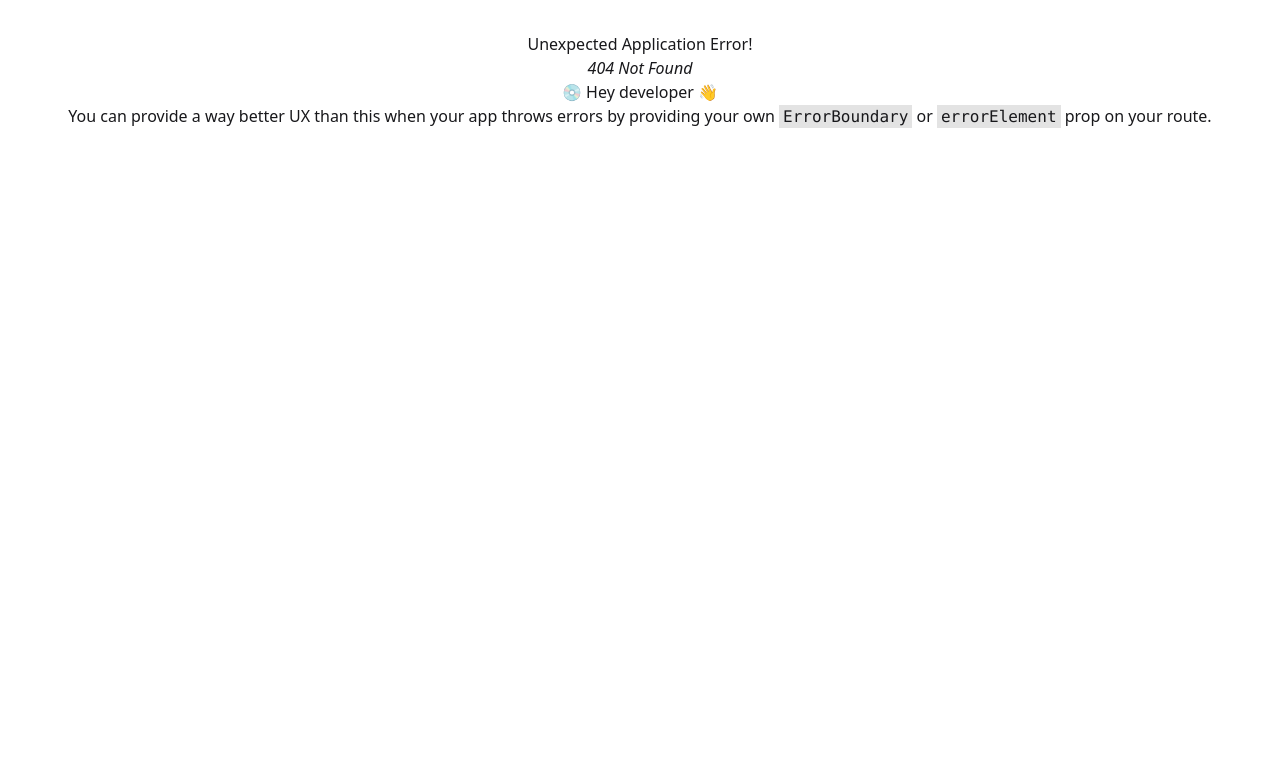
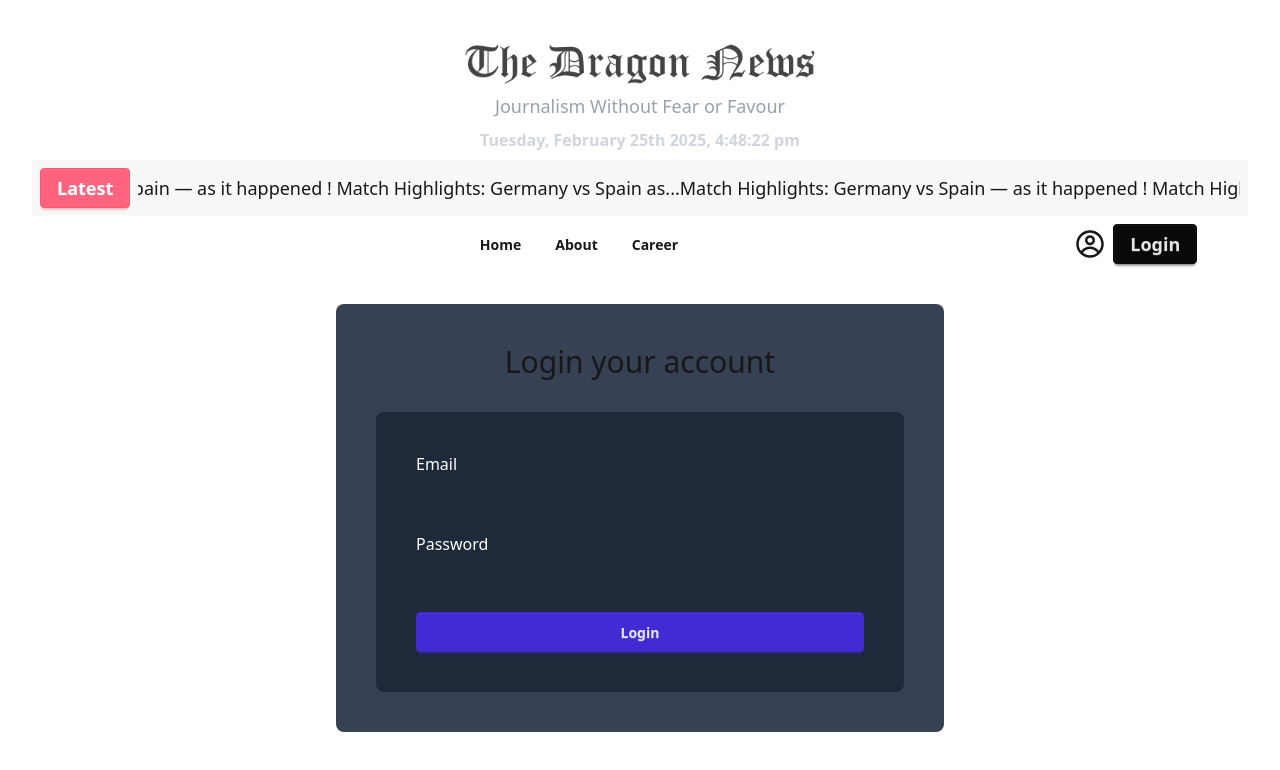
Before and after one commit to MdAsraful56/Dargon-News, a React (Vite) app: page /login in a window 1280 px wide. Before the commit this address had no page. Shown: the top 770 px of the page. Built offline with nearby package versions, Linux system fonts and the light colour scheme.

Commit message:
now i work login pages

```diff
--- a/src/App.jsx
+++ b/src/App.jsx
@@ -3,7 +3,7 @@ import './App.css'
 import Root from './components/Root/Root'
 import Home from './components/Home/Home'
 import HomeLayout from './components/HomeLayout/HomeLayout'
-// import Login from './components/Login/Login'
+import Login from './components/Login/Login'
 
 function App() {
 
@@ -11,6 +11,7 @@ function App() {
     createRoutesFromElements(
       <Route path='/' element={ <Root /> }>
         <Route index element={ <Home /> } />
+        <Route path='/login' element={ <Login /> } />
         <Route path='/' element={  <HomeLayout /> } >
           <Route path='/category/:id' element={ <h2>This is category</h2> } />
         </Route>
--- a/src/components/Login/Login.jsx
+++ b/src/components/Login/Login.jsx
@@ -2,7 +2,7 @@
 
 const Login = () => {
     return (
-        <div className="login bg-gray-700 p-10 w-1/2 mx-auto rounded-lg">
+        <div className="login bg-gray-700 p-10 w-1/2 mx-auto rounded-lg mt-10 ">
             <h1 className="text-3xl mb-8">Login your account</h1>
             <div className="text-left p-10 bg-gray-800 rounded-lg">
                 <form action="">
--- a/src/components/Navbar/Navbar.jsx
+++ b/src/components/Navbar/Navbar.jsx
@@ -1,4 +1,4 @@
-import {  NavLink } from "react-router";
+import {  Link, NavLink } from "react-router";
 import { CgProfile } from "react-icons/cg";
 // import userIcon from '../../assets/user.png'
 
@@ -21,7 +21,9 @@ const Navbar = () => {
             <div className="lgoin flex flex-row items-center gap-2">
                 {/* <img src={userIcon} alt="" /> */}
                 <CgProfile className="text-3xl" />
-                <button className="btn btn-neutral rounded-base gap-2 items-center text-lg font-semibold">Login</button>
+                <Link to='/login'>
+                    <button className="btn btn-neutral rounded-base gap-2 items-center text-lg font-semibold">Login</button>
+                </Link>
             </div>
         </div>
     );
--- a/src/components/layouts/LeftNavbar.jsx
+++ b/src/components/layouts/LeftNavbar.jsx
@@ -14,8 +14,6 @@ const LeftNavbar = () => {
         // .then(data => console.log(data))
         .then(data => setCategories(data.data.news_category));
     }, []); // fetch categories from api
-
-
 
 
     // data demo
--- a/src/components/layouts/MainLayout.jsx
+++ b/src/components/layouts/MainLayout.jsx
@@ -1,25 +1,23 @@
-import { useEffect, useState } from "react";
+// import { useEffect, useState } from "react";
 
 
 const MainLayout = () => {
 
 
-    const [state, setState] = useState([]);
+    // const [state, setState] = useState([]);
 
-    useEffect( () => {
-        fetch('https://openapi.programming-hero.com/api/news/categories')
-        .then(res => res.json())
-        .then(data => console.log(data));
-        // .then(data => setState(data.data.news_category));
-    }, []); // fetch categories from api
+    // useEffect( () => {
+    //     fetch(`https://openapi.programming-hero.com/api/news/${news_id}`)
+    //     .then(res => res.json())
+    //     .then(data => console.log(data.data));
+    //     // .then(data => setState(data.data.news_category));
+    // }, []); // fetch categories from api
 
 
     return (
         <div>
             <h1>Hello</h1>
-            {
-                state.map()
-            }
+
         </div>
     );
 };
```
Also changed, not shown: 1 other file (tests, documents, lock files or other folders).
